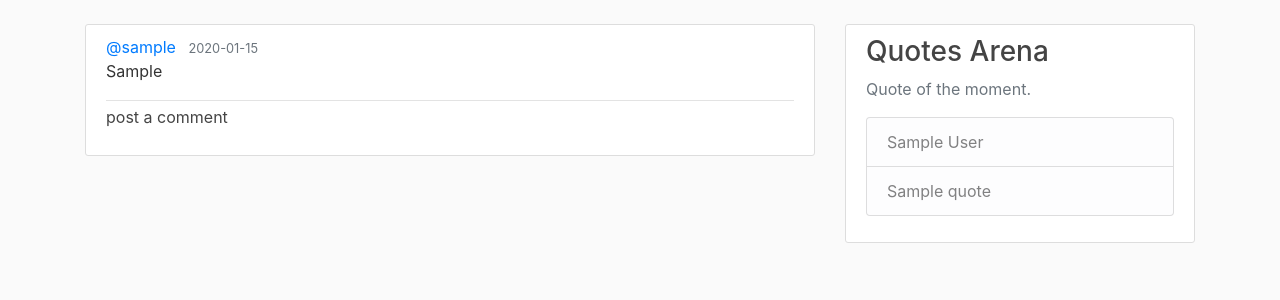
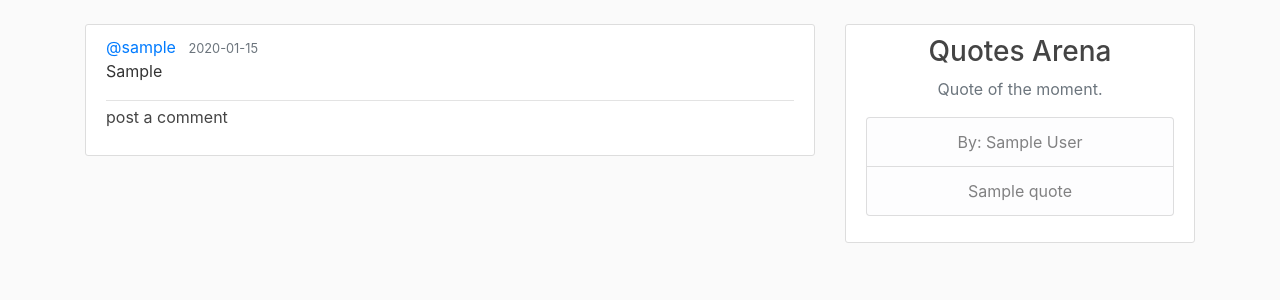
Before and after one commit to MugachaGichamba/blog_post, a Flask app: page / in a window 1280 px wide. Shown: the part 56-356 px from the top of the page. Run offline with Flask 2, Linux system fonts and the light colour scheme; tables that the repository leaves empty hold one stand-in row (values such as "Sample post"); a database or web service that is not in the repository returns one stand-in record (values such as "Sample title"); data that the repository does not hold is empty; some libraries are stand-ins or nearby versions.

Commit message:
centred quote title and content

```diff
--- a/blog/static/main.css
+++ b/blog/static/main.css
@@ -30,6 +30,7 @@ h1, h2, h3, h4, h5, h6 {
     border: 1px solid #dddddd;
     border-radius: 3px;
     margin-bottom: 20px;
+
 }
 
 .article-title {
@@ -78,3 +79,7 @@ a.article-title:hover {
 .account-heading {
     font-size: 2.5rem;
 }
+
+.quotes {
+    text-align: center;
+}
--- a/blog/templates/home.html
+++ b/blog/templates/home.html
@@ -20,15 +20,18 @@
 {% block quotes %}
 
     <div class="content-section">
-        <h3>Quotes Arena</h3>
+    <div class="quotes">
+         <h3>Quotes Arena</h3>
         <p class='text-muted'>Quote of the moment.
 
         <ul class="list-group">
-            <li class="list-group-item list-group-item-light">{{ quotes.author }}</li>
+            <li class="list-group-item list-group-item-light">By: {{ quotes.author }}</li>
             <li class="list-group-item list-group-item-light">{{ quotes.quote }}</li>
         </ul>
 
         </p>
     </div>
 
+    </div>
+
 {% endblock quotes %}
```
